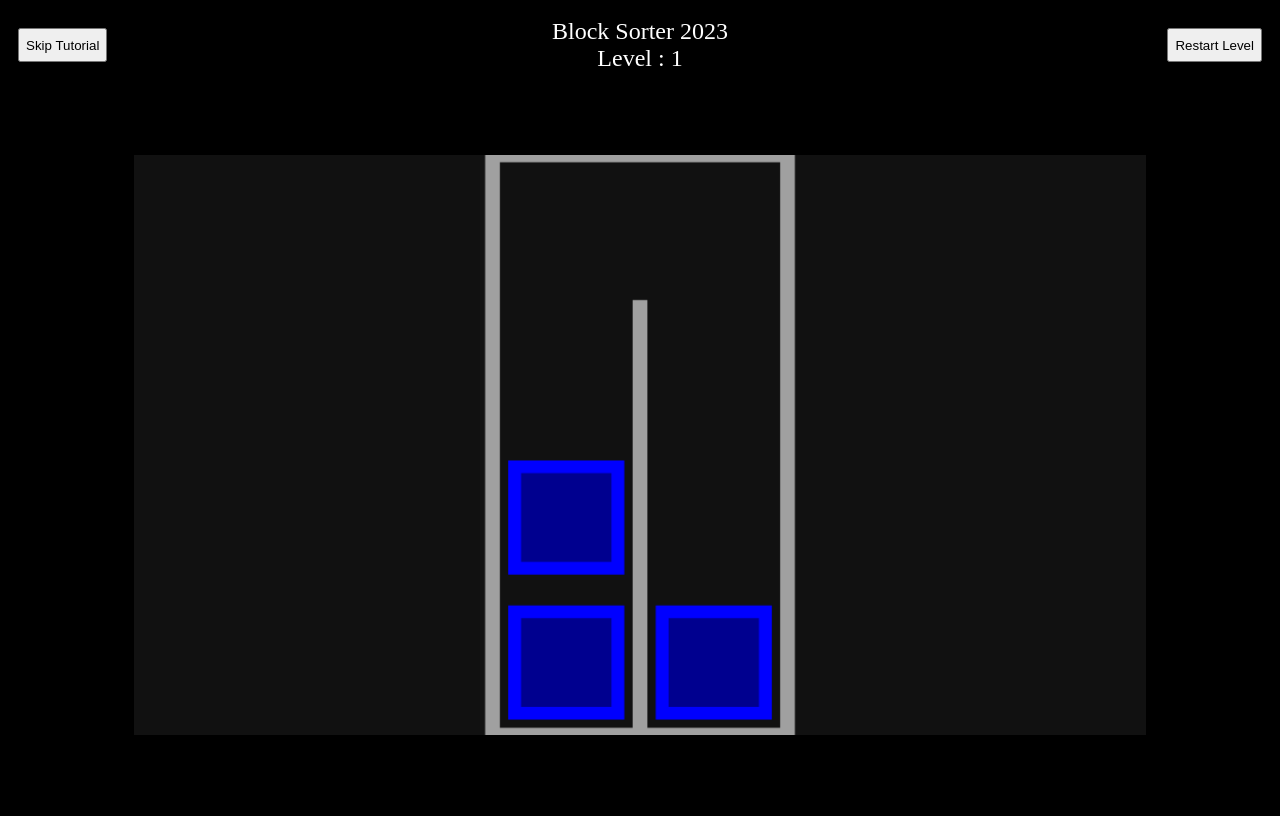
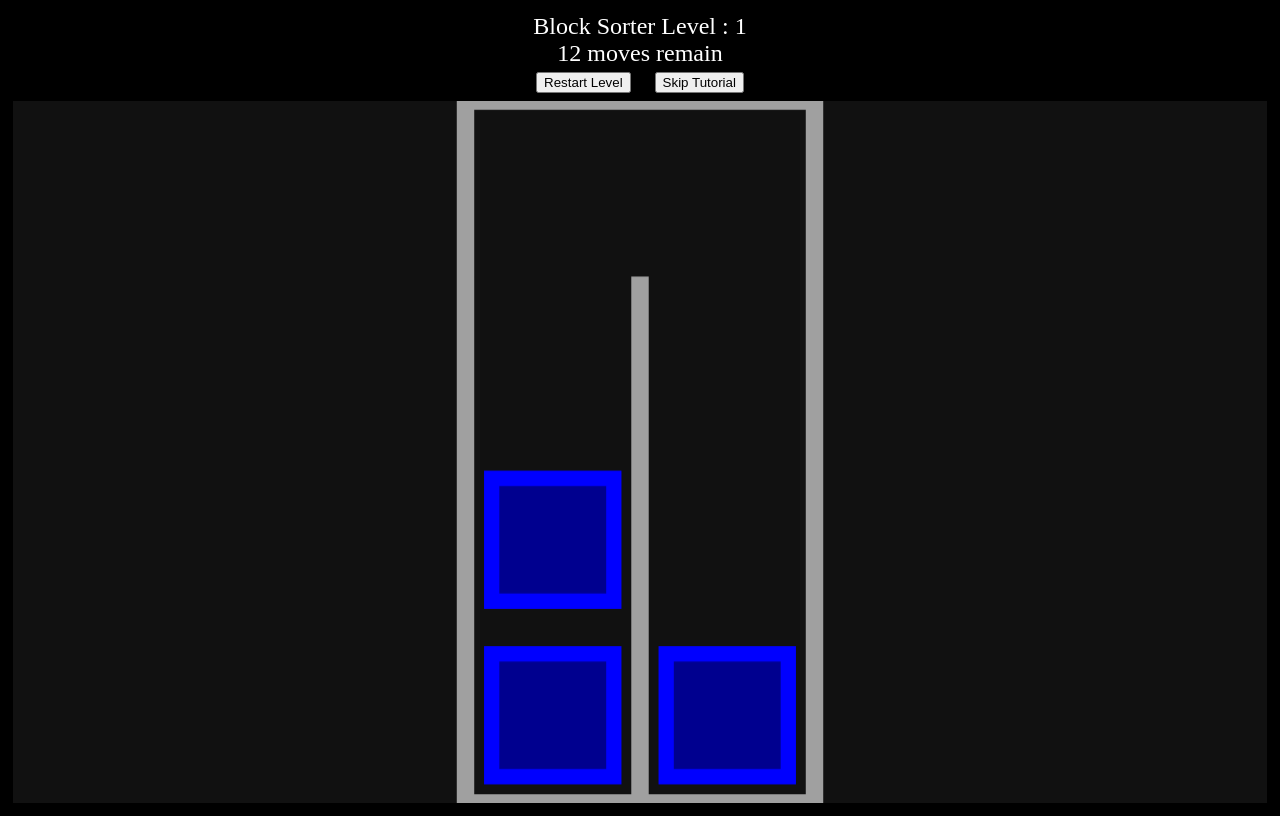
Before and after one commit to PPoliakoff/BlockSorter, a plain HTML site: page index.html in a window 1280 px wide. Drawn offline with Linux system fonts and the light colour scheme.

Commit message:
Limit the number of moves allowed

```diff
--- a/index.html
+++ b/index.html
@@ -9,13 +9,18 @@
   <body>
     <div class="divContainer">
       <div id="divTitle">Block Sorter 2023</div>
-      <button id="buttonRestart">Restart Level</button>
-      <button id="buttonSkip">Skip Tutorial</button>
-
-      <canvas id="canvasGame"></canvas>
-      <div id="divDialog">
+      <div class="divToolbar">
+        <button id="buttonRestart">Restart Level</button>
+        <button id="buttonSkip">Skip Tutorial</button>
+      </div>
+      <div class="divCanvas"><canvas id="canvasGame"></canvas></div>
+      <div id="divDialog" class="dialog">
         <div id="dialogMessage">You win.</div>
         <button id="dialogButton">Start Next Level</button>
+      </div>
+      <div id="divDialogLost" class="dialog">
+        <div id="dialogMessageLost">game Over</div>
+        <button id="dialogButtonRetry">Try again</button>
       </div>
     </div>
     <script src="script.js"></script>
--- a/script.js
+++ b/script.js
@@ -1,6 +1,8 @@
 // global variables
 const dialogBox = document.getElementById("divDialog");
+const divDialogLost = document.getElementById("divDialogLost");
 const dialogButton = document.getElementById("dialogButton");
+const dialogButtonRetry = document.getElementById("dialogButtonRetry");
 const divTitle = document.getElementById("divTitle");
 const canvas = document.getElementById("canvasGame");
 const buttonRestart = document.getElementById("buttonRestart");
@@ -10,16 +12,44 @@ const LAST_TUTORIAL_LEVEL = 5;
 const color1 = ["#0000FF", "#00FF00", "#FF0000", "#FFFF00", "#FF00FF", "#00FFFF", "#CF8000"];
 const color2 = ["#00008F", "#008F00", "#8F0000", "#8F8F00", "#8F008F", "#008F8F", "#804000"];
 const levelDefinitions = [ // [ nTracks , trackSize]  Warning TrackSize<=Ntracks+1 NTracks max= 8
-    [2, 3], [3, 2], [3, 3], [3, 4], [4, 3], [4, 4], [4, 5], [5, 4], [5, 5],
-    [6, 3], [6, 4], [6, 5], [6, 6], [6, 7], [7, 3], [7, 4], [7, 5], [8, 4], [8, 5], [8, 6],
-    [8, 7], [8, 8], [8, 9]
+    [2, 3],
+    [3, 2],
+    [3, 3],
+    [3, 4],
+    [4, 3],
+    [5, 3],
+    [4, 4],
+    [6, 3],
+    [4, 5],
+    [5, 4],
+    [7, 3],
+    [6, 4],
+    [8, 3],
+    [5, 5],
+    [7, 4],
+    [5, 6],
+    [6, 5],
+    [8, 4],
+    [7, 5],
+    [6, 6],
+    [8, 5],
+    [6, 7],
+    [7, 6],
+    [8, 6],
+    [7, 7],
+    [7, 8],
+    [8, 7],
+    [8, 8],
+    [8, 9],
+
 ];
 let tracks = [];
-const selectedBlocks = [];
+let selectedBlocks = [];
 
 let nTracks;
 let trackSize;
 let currentLevel = 1;
+let nMoves;
 
 //classes
 class Track {
@@ -157,13 +187,16 @@ function clickGame(xpos) {
     const gameLeftMargin = (canvas.width - trackDistance * nTracks) / 2
     const selectedX = Math.floor((xpos - (gameLeftMargin)) / trackDistance);
 
-    if (selectedX >= 0 && selectedX < nTracks && tracks[selectedX].isWin() === false) {
+    if (nMoves > 0 && selectedX >= 0 && selectedX < nTracks && tracks[selectedX].isWin() === false) {
         if (selectedBlocks.length > 0) {
             if (tracks[selectedX].getNumberOfFreeSpaces() >= selectedBlocks.length) {
                 const nSelected = selectedBlocks.length;
                 for (let i = 0; i < nSelected; i++) {
                     tracks[selectedX].pushBlock(selectedBlocks.pop());
                 }
+                nMoves--;
+                updateTitle();
+
             }
         }
         else {
@@ -180,6 +213,9 @@ function clickGame(xpos) {
 
             dialogBox.style.visibility = "visible";
         }
+        else if (nMoves === 0) {
+            divDialogLost.style.visibility = "visible";
+        }
         canvasRedraw();
     }
 }
@@ -194,19 +230,25 @@ function gameWin() {
 
 }
 
+function updateTitle() {
+    divTitle.innerHTML = "Block Sorter Level : " + currentLevel + "<br>" + nMoves + " moves remain";
+}
+
 function newLevel() {
     const tmpBlocks = [];
     const actualLevel = (currentLevel <= levelDefinitions.length) ? currentLevel : levelDefinitions.length;
     nTracks = levelDefinitions[actualLevel - 1][0];
     trackSize = levelDefinitions[actualLevel - 1][1];
-
+    nMoves = (nTracks) * (trackSize) * 2;
 
     if (currentLevel > LAST_TUTORIAL_LEVEL) {
         buttonSkip.style.visibility = "collapse"
     }
     dialogBox.style.visibility = "collapse";
-    divTitle.innerHTML = "Block Sorter 2023<br>Level : " + currentLevel;
+    divDialogLost.style.visibility = "collapse";
+    updateTitle();
 
+    selectedBlocks = [];
     tracks = [];
     for (let i = 0; i < nTracks; i++) {
         const track = new Track(trackSize);
@@ -269,6 +311,10 @@ dialogButton.onclick = function (event) {
     canvasRedraw();
 }
 
+dialogButtonRetry.onclick = function (event) {
+    newLevel();
+    canvasRedraw();
+}
 
 buttonRestart.onclick = function (event) {
     newLevel();
--- a/style.css
+++ b/style.css
@@ -6,7 +6,7 @@ body {
   height: 100vh;
   width: 100%;
   display: grid;
-  grid-template-rows: 1fr 10fr;
+  grid-template-rows: 2fr 1fr 25fr;
   /*border: ridge 3px red;*/
 }
 
@@ -14,40 +14,41 @@ body {
   grid-row: 1;
   grid-column: 1;
   text-align: center;
-  padding: 10px;
+  padding: 5px;
   color: white;
   font-size: x-large;
-  /*border: ridge 3px red;*/
+  /* border: ridge 3px red;*/
 }
+.divToolbar {
+  grid-row: 2;
+  grid-column: 1;
+  justify-self: center;
+  height: fit-content;
+  /* border: ridge 3px red; */
+}
+
 #buttonRestart {
-  grid-row: 1;
-  grid-column: 1;
-  justify-self: end;
-  align-self: stretch;
-  margin: 20px 10px;
+  margin: 0px 10px;
 }
 
 #buttonSkip {
-  grid-row: 1;
-  grid-column: 1;
-  justify-self: start;
-  align-self: stretch;
-  margin: 20px 10px;
+  margin: 0px 10px;
 }
 
-#canvasGame {
-  grid-row: 2;
+.divCanvas {
+  grid-row: 3;
   grid-column: 1;
-  /*border: ridge 3px red;*/
-  margin: auto;
-  padding: 10px;
-  display: block;
-  width: 80%;
-  height: 80%;
+  padding: 5px;
+  /* border: ridge 3px green;*/
 }
 
-#divDialog {
-  grid-row: 2;
+canvas {
+  height: 100%;
+  width: 100%;
+}
+
+.dialog {
+  grid-row: 3;
   grid-column: 1;
   background-color: aqua;
   border: ridge 12px gray;
```
